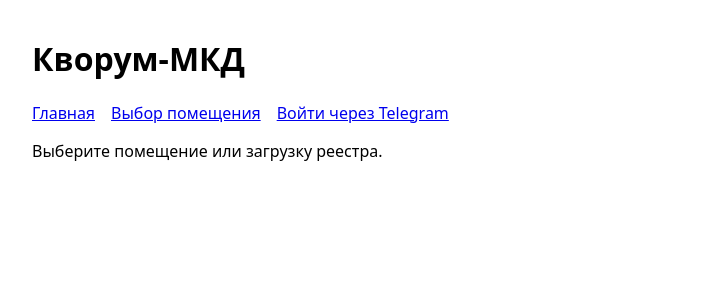
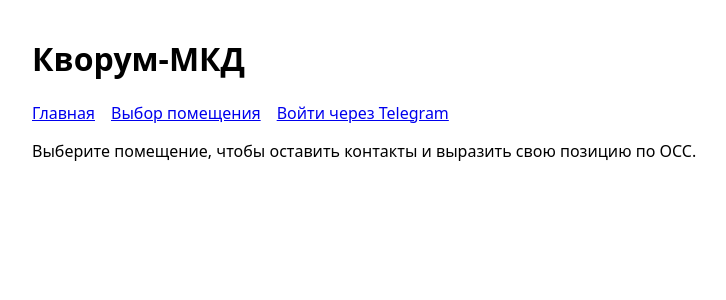
Before and after one commit to enedelko/mkd-contacts, a React (Vite) app in the folder frontend/: page / in a window 1280 px wide. Shown: the top 300 px of the page, without its empty margins (248-974 px from the left). Built offline with nearby package versions, Linux system fonts and the light colour scheme; no server answers.

Commit message:
Обновлён текст на главной: описание назначения приложения
Co-authored-by: Cursor <cursoragent@cursor.com>

```diff
--- a/frontend/src/App.jsx
+++ b/frontend/src/App.jsx
@@ -56,7 +56,7 @@ function Home() {
       navigate(`/auth/callback${window.location.hash}`, { replace: true })
     }
   }, [searchParams, navigate])
-  return <p>Выберите помещение или загрузку реестра.</p>
+  return <p>Выберите помещение, чтобы оставить контакты и выразить свою позицию по ОСС.</p>
 }
 
 function App() {
```
